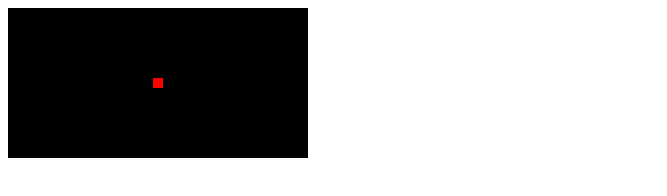
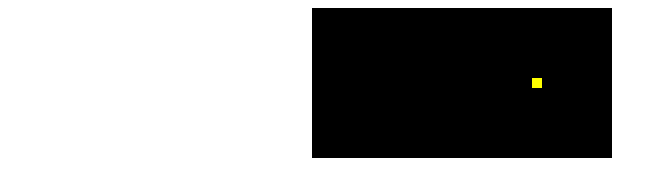
Before and after one commit to little1106/webGLDemo, a plain HTML site: page index.html in a window 1280 px wide. Shown: the whole page, without its empty margins (0-667 px from the left). Drawn offline with Linux system fonts and the light colour scheme.

Commit message:
draw point by attribute variable

```diff
--- a/examples/drawPoint.js
+++ b/examples/drawPoint.js
@@ -7,7 +7,7 @@ const VSHADER_SOURCE = `
 
 const FSHADER_SOURCE = `
     void main() {
-        gl_FragColor = vec4(1.0, 0.0, 0.0, 1.0);
+        gl_FragColor = vec4(1.0, 1.0, 0.0, 1.0);
     }
 `;
 
--- /dev/null
+++ b/examples/drawPoint2.js
@@ -0,0 +1,67 @@
+const VSHADER_SOURCE = `
+    attribute vec4 a_Position;
+    void main() {
+        gl_Position = a_Position;
+        gl_PointSize = 10.0;
+    }
+`;
+
+const FSHADER_SOURCE = `
+    void main() {
+        gl_FragColor = vec4(1.0, 1.0, 0.0, 1.0);
+    }
+`;
+
+function main() {
+    let canvas = document.getElementById('drawPoint2');
+    let gl = canvas.getContext('webgl');
+    const shaderPrograme = initShader(gl, VSHADER_SOURCE, FSHADER_SOURCE);
+    if(!shaderPrograme) {
+        console.log('shderProgram init filed', shaderPrograme)
+    }
+    gl.useProgram(shaderPrograme);
+
+    //获取attribute变量存储位置
+    let a_Position = gl.getAttribLocation(shaderPrograme, 'a_Position');
+
+    //验证a_Position是否获取成功，为-1则attribute变量不存在或命名不规范，>=0则获取成功
+    if(a_Position < 0) {
+        console.log('failed to get ths storage of a_Position');
+    }
+
+    //向attribute变量赋值
+    gl.vertexAttrib3f(a_Position, 0.5, 0.0, 0.0);
+
+    gl.clearColor(0.0, 0.0, 0.0, 1.0);
+    gl.clear(gl.COLOR_BUFFER_BIT);
+    gl.drawArrays(gl.points, 0, 1);
+}
+
+function initShader(gl, vsSource, fsSource) {
+    const vertexShader = loadShader(gl, gl.VERTEX_SHADER, vsSource);
+    const fragmentShader = loadShader(gl, gl.FRAGMENT_SHADER, fsSource);
+    if(!vertexShader || !fragmentShader){
+        console.log('load shader error');
+    }
+
+    const shaderPrograme = gl.createProgram();
+    gl.attachShader(shaderPrograme, vertexShader);
+    gl.attachShader(shaderPrograme, fragmentShader);
+
+    gl.linkProgram(shaderPrograme);
+    return shaderPrograme;
+}
+
+function loadShader(gl, type, source) {
+    const shader = gl.createShader(type);
+    gl.shaderSource(shader, source);
+    gl.compileShader(shader);
+    const compiled = gl.getShaderParameter(shader, gl.COMPILE_STATUS);
+    if(!compiled) {
+        let error = gl.getShaderInfoLog(shader);
+        console.log('failed to compile shader', error);
+        gl.deleteShader(shader);
+        return null;
+    }
+    return shader;
+}
--- a/index.html
+++ b/index.html
@@ -6,6 +6,8 @@
     </head>
     <body onload="main()">
         <canvas id="webGL"></canvas>
-        <script src="examples/drawPoint.js"></script>
+        <canvas id="drawPoint2"></canvas>
+        <!-- <script src="examples/drawPoint.js"></script> -->
+        <script src="examples/drawPoint2.js"></script>
     </body>
 </html>
```
Also changed, not shown: 1 other file.
